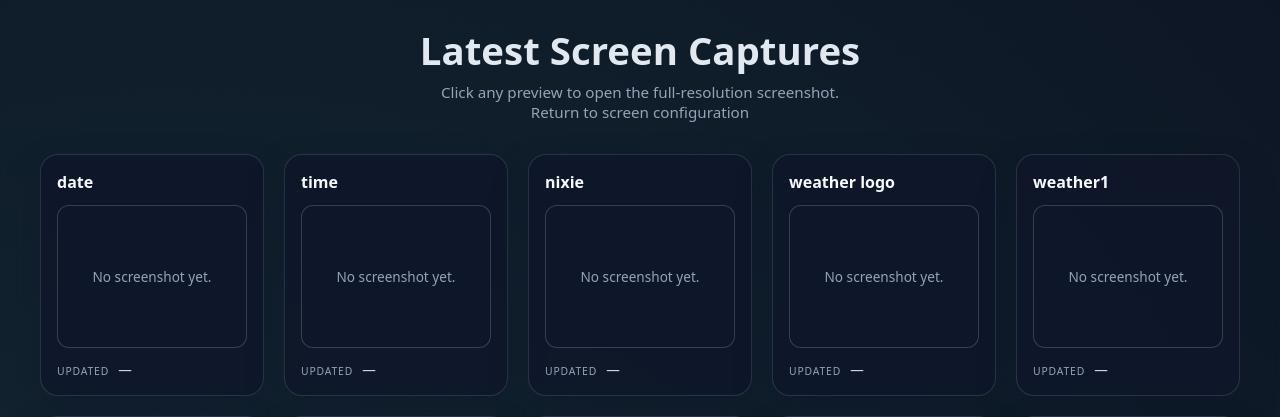
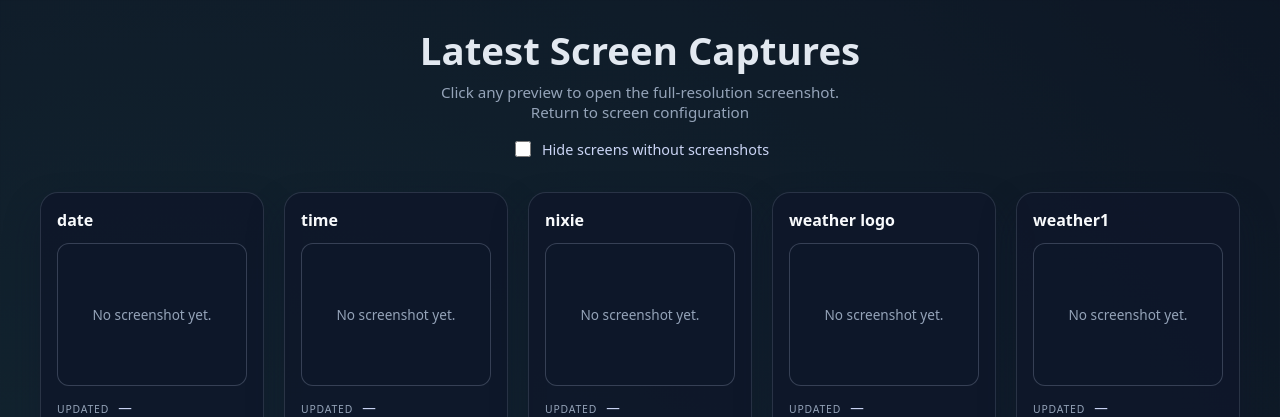
Before and after one commit to mrjrask/desk_display_display_hat_mini, a Flask app: page /screenshots in a window 1280 px wide. Shown: the top 417 px of the page. Run offline with Flask 3, Linux system fonts and the light colour scheme.

Commit message:
Sync screenshot order and add filter

```diff
--- a/config_ui.py
+++ b/config_ui.py
@@ -115,8 +115,16 @@ def _format_timestamp(timestamp: float) -> str:
 
 def _build_screenshot_entries() -> List[Dict[str, Optional[str]]]:
     current_dir = _current_screenshot_dir()
+    config = _load_active_config()
+    screens_config = config.get("screens", {})
+    ordered_screen_ids: List[str] = []
+    if isinstance(screens_config, dict):
+        ordered_screen_ids.extend(list(screens_config.keys()))
+    for screen_id in SCREEN_IDS:
+        if screen_id not in ordered_screen_ids:
+            ordered_screen_ids.append(screen_id)
     entries: List[Dict[str, Optional[str]]] = []
-    for screen_id in SCREEN_IDS:
+    for screen_id in ordered_screen_ids:
         prefix = _sanitize_filename_prefix(screen_id)
         filename = f"{prefix}.png"
         path = current_dir / filename
--- a/templates/screenshots.html
+++ b/templates/screenshots.html
@@ -38,6 +38,23 @@
       margin: 0;
       font-size: 0.95rem;
     }
+    .controls {
+      margin-top: 1rem;
+      display: flex;
+      justify-content: center;
+    }
+    .toggle {
+      display: inline-flex;
+      align-items: center;
+      gap: 0.5rem;
+      font-size: 0.9rem;
+      color: #cbd5f5;
+    }
+    .toggle input {
+      width: 1rem;
+      height: 1rem;
+      accent-color: #38bdf8;
+    }
     .grid {
       display: grid;
       gap: 1.25rem;
@@ -54,6 +71,9 @@
       flex-direction: column;
       gap: 0.75rem;
       box-shadow: 0 18px 35px rgba(15, 23, 42, 0.45);
+    }
+    .card.is-hidden {
+      display: none;
     }
     .card h2 {
       font-size: 1rem;
@@ -105,10 +125,16 @@
     <h1>Latest Screen Captures</h1>
     <p class="subtitle">Click any preview to open the full-resolution screenshot.</p>
     <p class="subtitle"><a href="{{ url_for('screen_config') }}">Return to screen configuration</a></p>
+    <div class="controls">
+      <label class="toggle">
+        <input type="checkbox" id="hideMissingScreens">
+        Hide screens without screenshots
+      </label>
+    </div>
   </header>
   <section class="grid">
     {% for screen in screens %}
-    <article class="card">
+    <article class="card" data-has-screenshot="{{ 'true' if screen.filename else 'false' }}">
       <h2>{{ screen.id }}</h2>
       <div class="preview">
         {% if screen.filename %}
@@ -126,5 +152,24 @@
     </article>
     {% endfor %}
   </section>
+  <script>
+    const hideMissingToggle = document.getElementById("hideMissingScreens");
+    const screenshotCards = document.querySelectorAll(".card");
+
+    function updateMissingVisibility() {
+      const shouldHide = hideMissingToggle.checked;
+      screenshotCards.forEach((card) => {
+        const hasScreenshot = card.dataset.hasScreenshot === "true";
+        if (!hasScreenshot && shouldHide) {
+          card.classList.add("is-hidden");
+        } else {
+          card.classList.remove("is-hidden");
+        }
+      });
+    }
+
+    hideMissingToggle.addEventListener("change", updateMissingVisibility);
+    updateMissingVisibility();
+  </script>
 </body>
 </html>
```
